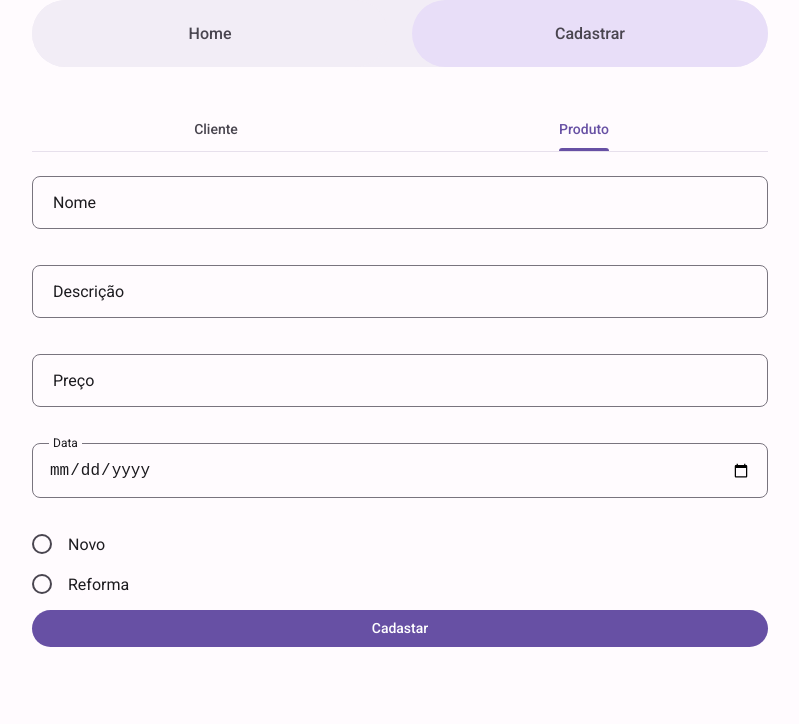
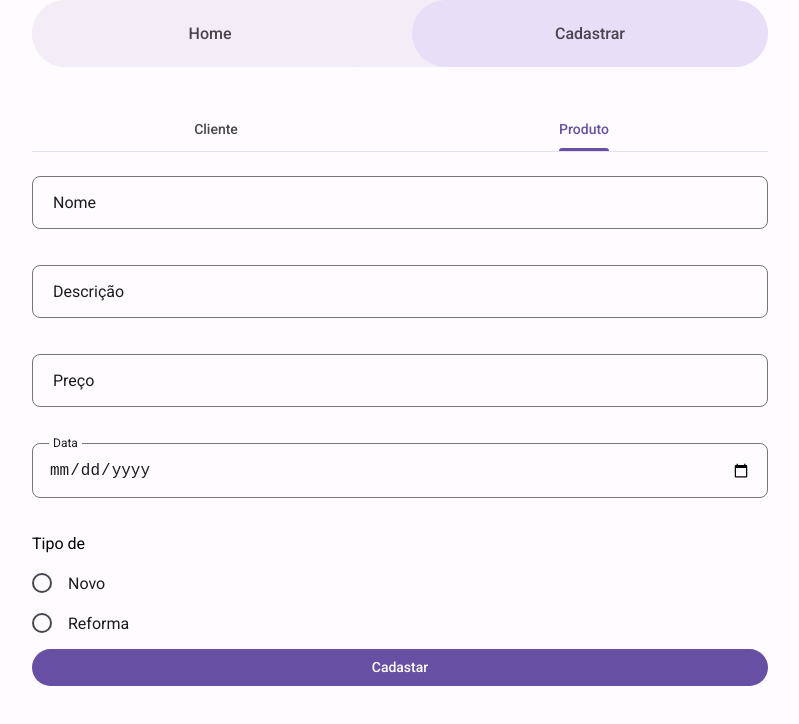
Before and after one commit to BrunoBecoski/marcenaria, a Next.js app: page /register in a window 1280 px wide. Both pictures are taken after a click on the button "Produto". Shown: the top 724 px of the page, without its empty margins (240-1039 px from the left). Built offline with nearby package versions, Linux system fonts and the light colour scheme; no server answers.

Commit message:
chore: validation ProductForm

```diff
--- a/src/components/ProductForm/index.tsx
+++ b/src/components/ProductForm/index.tsx
@@ -1,4 +1,7 @@
+import { yupResolver } from '@hookform/resolvers/yup';
 import {  useState } from 'react';
+import { Controller, useForm } from 'react-hook-form';
+import * as yup from 'yup';
 
 import { Button } from '../Button';
 import { RadioBox } from '../RadioBox';
@@ -6,8 +9,29 @@ import { TextField } from '../TextField';
 
 import { Form } from './styles';
 
+interface IFormInputs {
+  name: string;
+  description: string;
+  price: number;
+  date: string;
+  type: 'new' | 'reform';
+}
+
+const schema = yup.object({
+  name: yup.string().required('Nome obrigatório.'),
+  description: yup.string().notRequired(),
+  price: yup.number().negative('Valor negativo.'),
+  date: yup.string().notRequired(),
+  type: yup.string().notRequired(),
+})
+
+
 export function ProductForm() {
   const [price, setPrice] = useState('');
+
+  const { handleSubmit, control, formState: { errors } } = useForm<IFormInputs>({
+    resolver: yupResolver(schema),
+  })
 
   function handlePrice(value: string) {
     const valueFormatted = Number(value.replace('R$', '').replace('.', '').replace(',', '.'));
@@ -24,41 +48,104 @@ export function ProductForm() {
     setPrice(priceFormatted)
   }
 
+  async function onSubmit(data: IFormInputs) {
+    console.log(data);
+  }
+
   return (
-    <Form>
+    <Form onSubmit={handleSubmit(onSubmit)}>
+
+      <Controller
+        control={control}
+        name="name"
+        render={({
+          field: { name, onChange, value},
+          formState: { errors }
+        }) => (
           <TextField
-        name="name"
             label="Nome"
+            name={name}
+            value={value}
+            onChange={onChange}
+            errorMessage={errors.name?.message}
+          />
+        )}
       />
 
+      <Controller
+        control={control}
+        name="description"
+        render={({
+          field: { name, onChange, value},
+          formState: { errors }
+        }) => (
           <TextField
-        name="description"
             label="Descrição"
+            name={name}
+            value={value}
+            onChange={onChange}
+            errorMessage={errors.name?.message}
+          />
+        )}
       />
 
+      <Controller
+        control={control}
+        name="price"
+        render={({
+          field: { name },
+          formState: { errors }
+        }) => (
           <TextField
-        name="price"
             label="Preço"
+            name={name}
             value={price}
-        inputMode="decimal"
             onChange={event => handlePrice(event.target.value)}
+            errorMessage={errors.name?.message}
+          />
+        )}
       />
 
+      <Controller
+        control={control}
+        name="date"
+        render={({
+          field: { name, onChange, value},
+          formState: { errors }
+        }) => (
           <TextField
-        name="date"
             label="Data"
             type="date"
+            name={name}
+            value={value}
+            onChange={onChange}
+            errorMessage={errors.name?.message}
+          />
+        )}
       />
 
+
+      <Controller
+        control={control}
+        name="type"
+        render={({
+          field: { name, onChange },
+          formState: { errors }
+        }) => (
           <RadioBox
-        name="type"
+            title="Tipo de "
             items={[
               { label: 'Novo', value: 'new' },
               { label: 'Reforma', value: 'reform' },
             ]}
+            name={name}
+            onChange={onChange}
+            errorMessage={errors.name?.message}
+          />
+        )}
       />
 
-      <Button>
+      <Button type="submit">
         Cadastar
       </Button>
     </Form>
--- a/src/components/RadioBox/index.tsx
+++ b/src/components/RadioBox/index.tsx
@@ -1,16 +1,20 @@
-import { RadioBoxContainer, Button, Label, Icon } from './styles';
+import { RadioBoxContainer, Title, Button, Label, Icon } from './styles';
 
 interface RadioBoxProps {
+  title: string;
   name: string;
+  onChange: any;
+  errorMessage: string | undefined;
   items: {
     label: string;
     value: string;
   }[];
 }
 
-export function RadioBox({ name, items }: RadioBoxProps) {
+export function RadioBox({title, name, items, onChange }: RadioBoxProps) {
   return (
     <RadioBoxContainer>
+      <Title>{title}</Title>
       {
         items.map(item =>
           <Button key={item.value} htmlFor={item.value}>
@@ -18,7 +22,13 @@ export function RadioBox({ name, items }: RadioBoxProps) {
             <Icon>
               <span />
             </Icon>
-            <input type="radio" id={item.value} name={name} value={item.value} />
+            <input
+              type="radio"
+              id={item.value}
+              name={name}
+              value={item.value}
+              onChange={onChange}
+            />
 
             <Label>{item.label}</Label>
           </Button>
--- a/src/components/RadioBox/styles.ts
+++ b/src/components/RadioBox/styles.ts
@@ -5,6 +5,8 @@ export const RadioBoxContainer = styled.div`
   flex-direction: column;
   gap: var(--space_20);
 `;
+
+export const Title = styled.p``;
 
 export const Button = styled.label`
   cursor: pointer;
```
Lines whose indentation alone changed are shown as unchanged.
